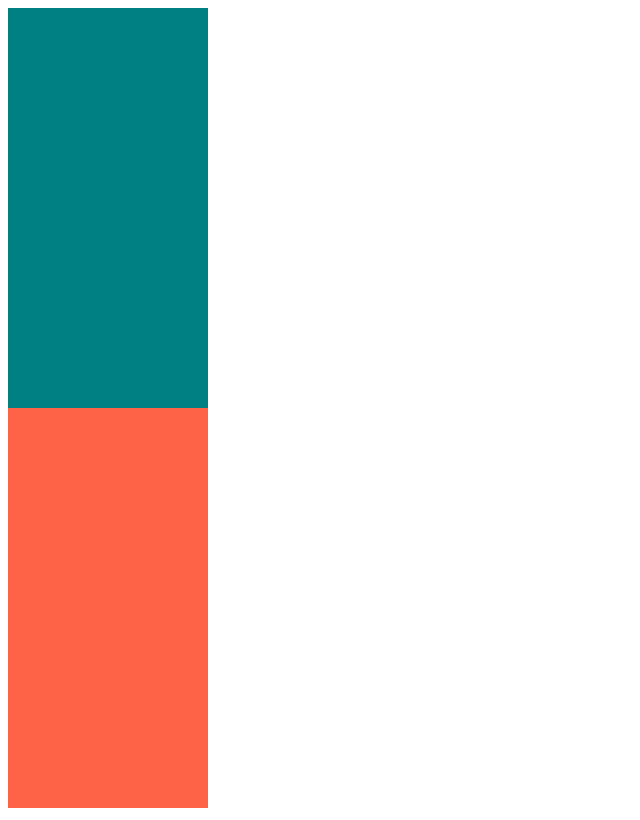
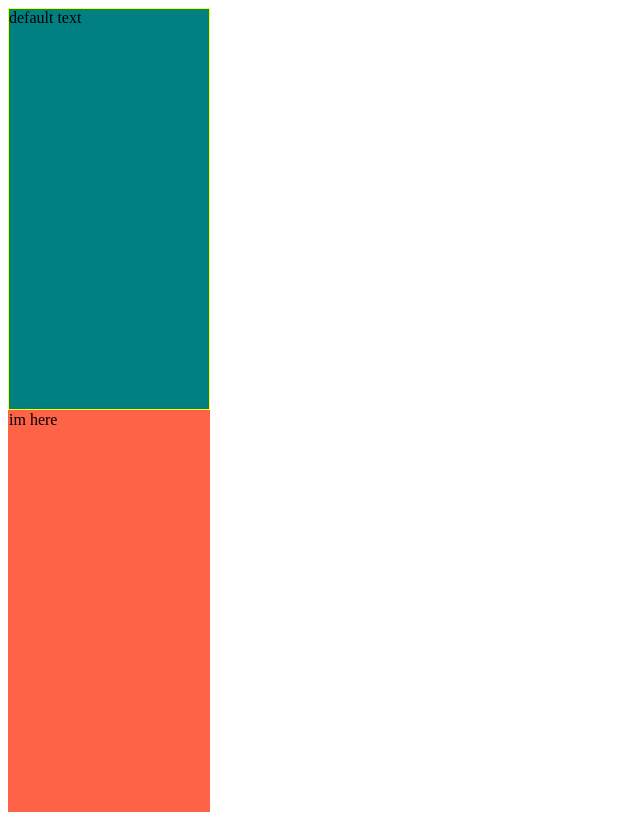
Before and after one commit to expiator8/react_master_class, a React (Create React App) app: page / in a window 1280 px wide. Shown: the whole page, without its empty margins (0-640 px from the left). Built offline with nearby package versions, Linux system fonts and the light colour scheme.

Commit message:
#2.9 Optional Props

```diff
--- a/src/App.tsx
+++ b/src/App.tsx
@@ -3,8 +3,8 @@
 function App() {
   return (
     <div>
-      <Circle bgColor="teal" />
-      <Circle bgColor="tomato" />
+      <Circle borderColor="yellow" bgColor="teal" />
+      <Circle text="im here" bgColor="tomato" />
     </div>
   );
 }
--- a/src/Circle.tsx
+++ b/src/Circle.tsx
@@ -2,20 +2,28 @@
 
 interface ContainerProps {
   bgColor: string;
+  borderColor: string;
 }
 
 const Container = styled.div<ContainerProps>`
   width: 200px;
   height: 400px;
   background-color: ${(props) => props.bgColor};
+  border: 1px solid ${(props) => props.borderColor};
 `;
 
 interface CircleProps {
   bgColor: string;
+  borderColor?: string;
+  text?: string;
 }
 
-function Circle({ bgColor }: CircleProps) {
-  return <Container bgColor={bgColor} />;
+function Circle({ bgColor, borderColor, text = "default text" }: CircleProps) {
+  return (
+    <Container bgColor={bgColor} borderColor={borderColor ?? bgColor}>
+      {text}
+    </Container>
+  );
 }
 
 export default Circle;
```
